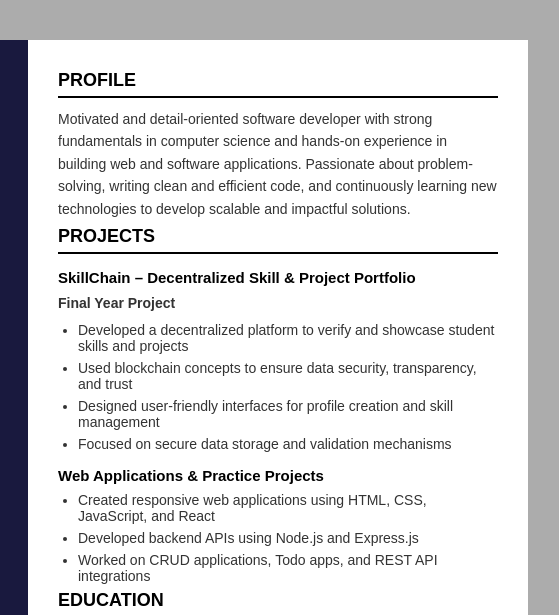
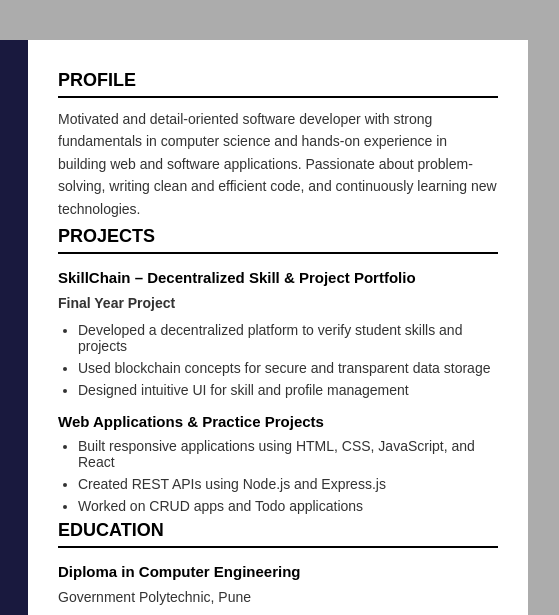
Before and after one commit to Prajwal-07-pj/Resume, a plain HTML site: page resume.html in a window 1280 px wide. Shown: the top 615 px of the page, 512-1071 px from the left. Drawn offline with nearby package versions, Linux system fonts and the light colour scheme.

Commit message:
second commit

```diff
--- a/resume.html
+++ b/resume.html
@@ -8,7 +8,6 @@
   <link rel="stylesheet" href="style.css">
 
   <link rel="stylesheet" href="https://cdnjs.cloudflare.com/ajax/libs/font-awesome/6.5.0/css/all.min.css">
-
   <link rel="stylesheet" href="https://cdn.jsdelivr.net/gh/devicons/devicon@latest/devicon.min.css">
 </head>
 <body>
@@ -16,7 +15,6 @@
   <div class="main">
 
     <aside class="info">
-
       <div class="profile_pic">
         <img src="images/profile_pic.jpg" alt="Profile Picture">
       </div>
@@ -41,7 +39,6 @@
           <span><i class="devicon-c-plain"></i> C</span>
           <span><i class="devicon-cplusplus-plain"></i> C++</span>
         </div>
-
       </div>
     </aside>
 
@@ -53,8 +50,7 @@
           Motivated and detail-oriented software developer with strong fundamentals
           in computer science and hands-on experience in building web and software
           applications. Passionate about problem-solving, writing clean and efficient
-    code, and continuously learning new technologies to develop scalable and
-    impactful solutions.
+          code, and continuously learning new technologies.
         </p>
       </section>
 
@@ -64,17 +60,16 @@
         <h3>SkillChain – Decentralized Skill & Project Portfolio</h3>
         <p><strong>Final Year Project</strong></p>
         <ul>
-    <li>Developed a decentralized platform to verify and showcase student skills and projects</li>
-    <li>Used blockchain concepts to ensure data security, transparency, and trust</li>
-    <li>Designed user-friendly interfaces for profile creation and skill management</li>
-    <li>Focused on secure data storage and validation mechanisms</li>
+          <li>Developed a decentralized platform to verify student skills and projects</li>
+          <li>Used blockchain concepts for secure and transparent data storage</li>
+          <li>Designed intuitive UI for skill and profile management</li>
         </ul>
 
         <h3>Web Applications & Practice Projects</h3>
         <ul>
-    <li>Created responsive web applications using HTML, CSS, JavaScript, and React</li>
-    <li>Developed backend APIs using Node.js and Express.js</li>
-    <li>Worked on CRUD applications, Todo apps, and REST API integrations</li>
+          <li>Built responsive applications using HTML, CSS, JavaScript, and React</li>
+          <li>Created REST APIs using Node.js and Express.js</li>
+          <li>Worked on CRUD apps and Todo applications</li>
         </ul>
       </section>
 
@@ -88,7 +83,6 @@
         <p>Janta Vidyalaya, Munjwad</p>
       </section>
 
-
     </main>
 
   </div>
```
Lines whose indentation alone changed are shown as unchanged.
